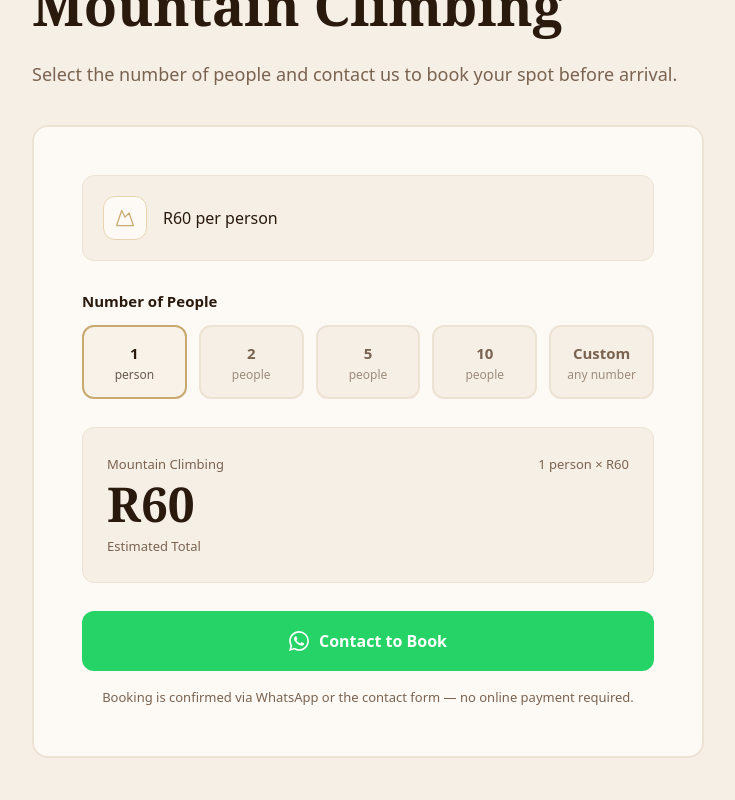
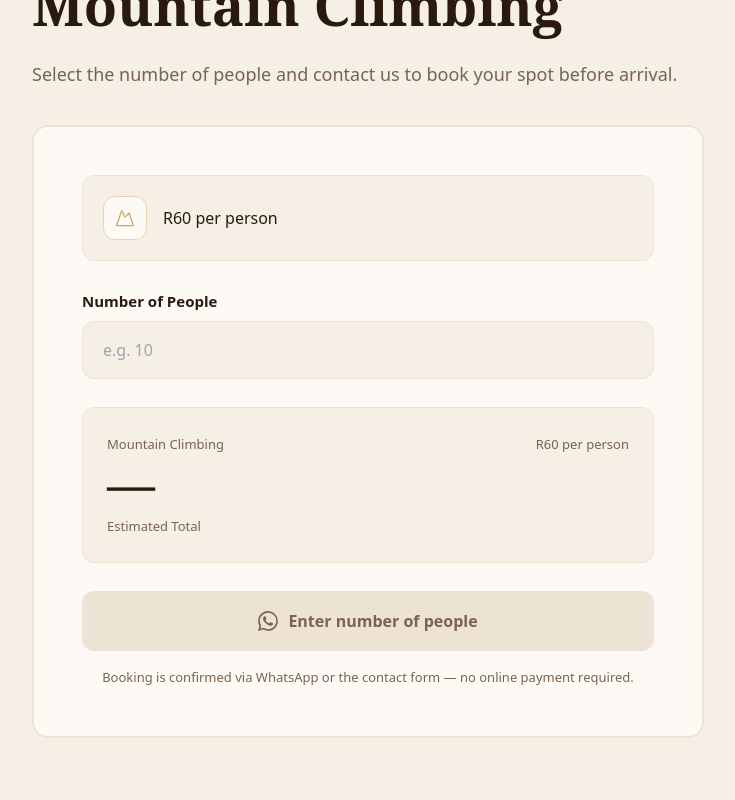
Before and after one commit to Shahidali78/selmasi, a Next.js app: page / in a window 1280 px wide. Shown: the part 5780-6580 px from the top of the page, without its empty margins (272-1007 px from the left). Built offline with nearby package versions, Linux system fonts and the light colour scheme.

Commit message:
Simplify Mountain Climbing people selector to a plain number input

```diff
--- a/src/components/MountainClimbing.js
+++ b/src/components/MountainClimbing.js
@@ -4,26 +4,13 @@ import { useReveal } from '@/hooks/useReveal'
 import { mountainClimbing, waLink, waMessages } from '@/data/siteContent'
 import { IconWhatsApp, IconMountain } from '@/components/Icons'
 
-const QUICK_OPTIONS = [1, 2, 5, 10]
-
 export default function MountainClimbing() {
   const ref = useReveal()
-  const [value, setValue] = useState('1')
-  const [custom, setCustom] = useState(false)
+  const [value, setValue] = useState('')
 
   const people = parseInt(value)
   const validPeople = Number.isInteger(people) && people > 0
   const total = validPeople ? people * mountainClimbing.pricePerPerson : 0
-
-  const pickQuick = (n) => {
-    setCustom(false)
-    setValue(String(n))
-  }
-
-  const step = (delta) => {
-    const next = (validPeople ? people : 0) + delta
-    if (next >= 1) setValue(String(next))
-  }
 
   return (
     <section ref={ref} id="mountain-climbing" className="bg-beige py-20 md:py-28">
@@ -42,68 +29,19 @@ export default function MountainClimbing() {
               <p className="text-base font-medium text-brown">{mountainClimbing.priceNote}</p>
             </div>
 
-            {/* People selector — quick picks + free custom input */}
-            <label htmlFor="mc-people" className="block text-[15px] font-semibold text-brown mb-3">
+            {/* People input — simple field, any number from 1 upward */}
+            <label htmlFor="mc-people" className="block text-[15px] font-semibold text-brown mb-2">
               {mountainClimbing.fieldLabel}
             </label>
-            <div className={`grid grid-cols-3 sm:grid-cols-5 gap-3 ${custom ? 'mb-4' : 'mb-7'}`}>
-              {QUICK_OPTIONS.map((n) => (
-                <button
-                  key={n}
-                  onClick={() => pickQuick(n)}
-                  className={`py-3.5 px-2 rounded-xl text-[15px] font-semibold border-2 transition-all ${
-                    !custom && people === n
-                      ? 'border-sand bg-sand/10 text-brown'
-                      : 'border-beige-md bg-beige text-muted hover:border-sand-lt'
-                  }`}
-                >
-                  {n}
-                  <span className="block text-xs font-normal mt-0.5 opacity-70">
-                    {n === 1 ? 'person' : 'people'}
-                  </span>
-                </button>
-              ))}
-              <button
-                onClick={() => setCustom(true)}
-                className={`py-3.5 px-2 rounded-xl text-[15px] font-semibold border-2 transition-all ${
-                  custom
-                    ? 'border-sand bg-sand/10 text-brown'
-                    : 'border-beige-md bg-beige text-muted hover:border-sand-lt'
-                }`}
-              >
-                Custom
-                <span className="block text-xs font-normal mt-0.5 opacity-70">any number</span>
-              </button>
-            </div>
-
-            {custom && (
-              <div className="flex items-stretch gap-3 mb-7 chat-open">
-                <button
-                  onClick={() => step(-1)}
-                  disabled={!validPeople || people <= 1}
-                  aria-label="Decrease number of people"
-                  className="w-14 rounded-xl border-2 border-beige-md bg-beige text-brown text-2xl font-bold hover:border-sand disabled:opacity-40 disabled:cursor-not-allowed transition-all"
-                >
-                  −
-                </button>
             <input
               id="mc-people"
               type="number"
               min="1"
-                  placeholder="Type any number, e.g. 25"
+              placeholder="e.g. 10"
               value={value}
               onChange={(e) => setValue(e.target.value)}
-                  className="flex-1 bg-beige border-[1.5px] border-beige-md focus:border-sand focus:ring-2 focus:ring-sand/20 rounded-xl px-5 py-4 text-brown text-lg font-semibold text-center outline-none transition"
+              className="w-full bg-beige border-[1.5px] border-beige-md focus:border-sand focus:ring-2 focus:ring-sand/20 rounded-xl px-5 py-4 text-brown text-base outline-none transition mb-7"
             />
-                <button
-                  onClick={() => step(1)}
-                  aria-label="Increase number of people"
-                  className="w-14 rounded-xl border-2 border-beige-md bg-beige text-brown text-2xl font-bold hover:border-sand transition-all"
-                >
-                  +
-                </button>
-              </div>
-            )}
 
             {/* Total display */}
             <div className="bg-beige rounded-xl border border-beige-md p-6 mb-7">
```
Lines whose indentation alone changed are shown as unchanged.
